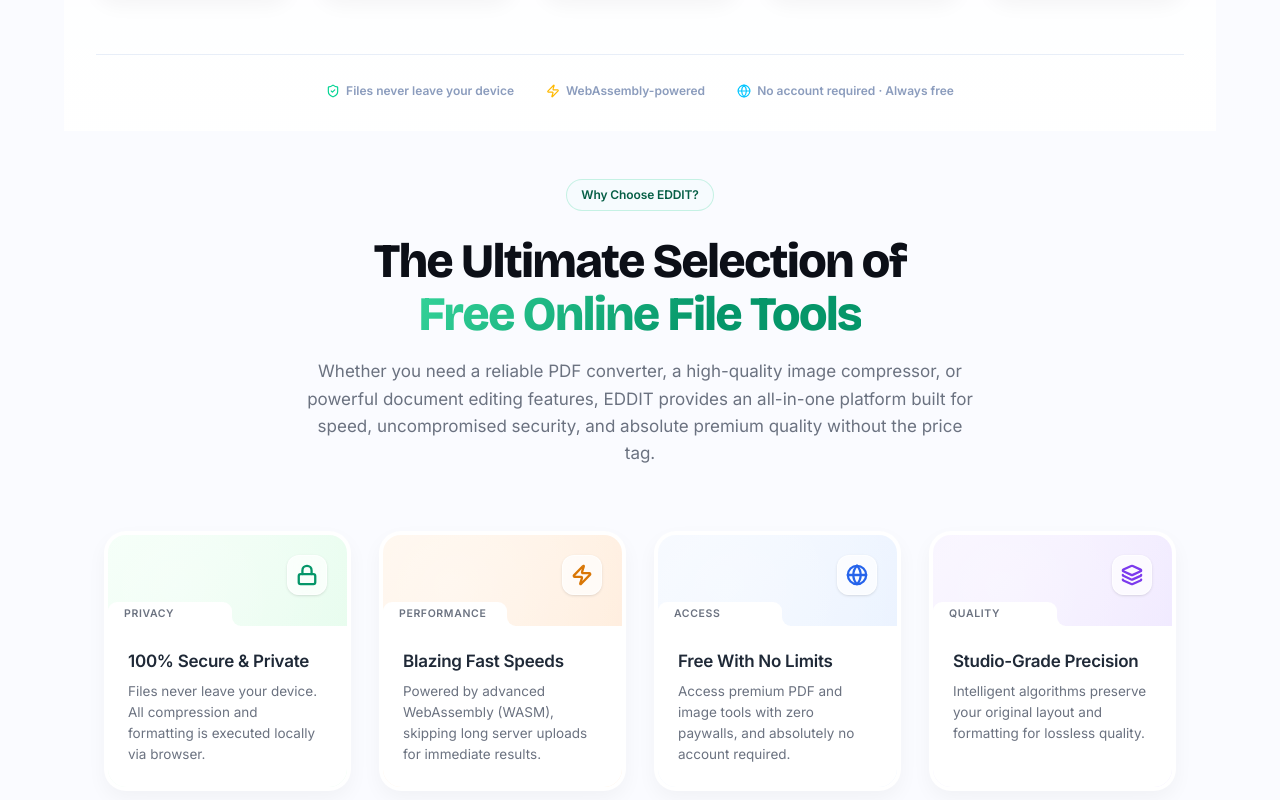
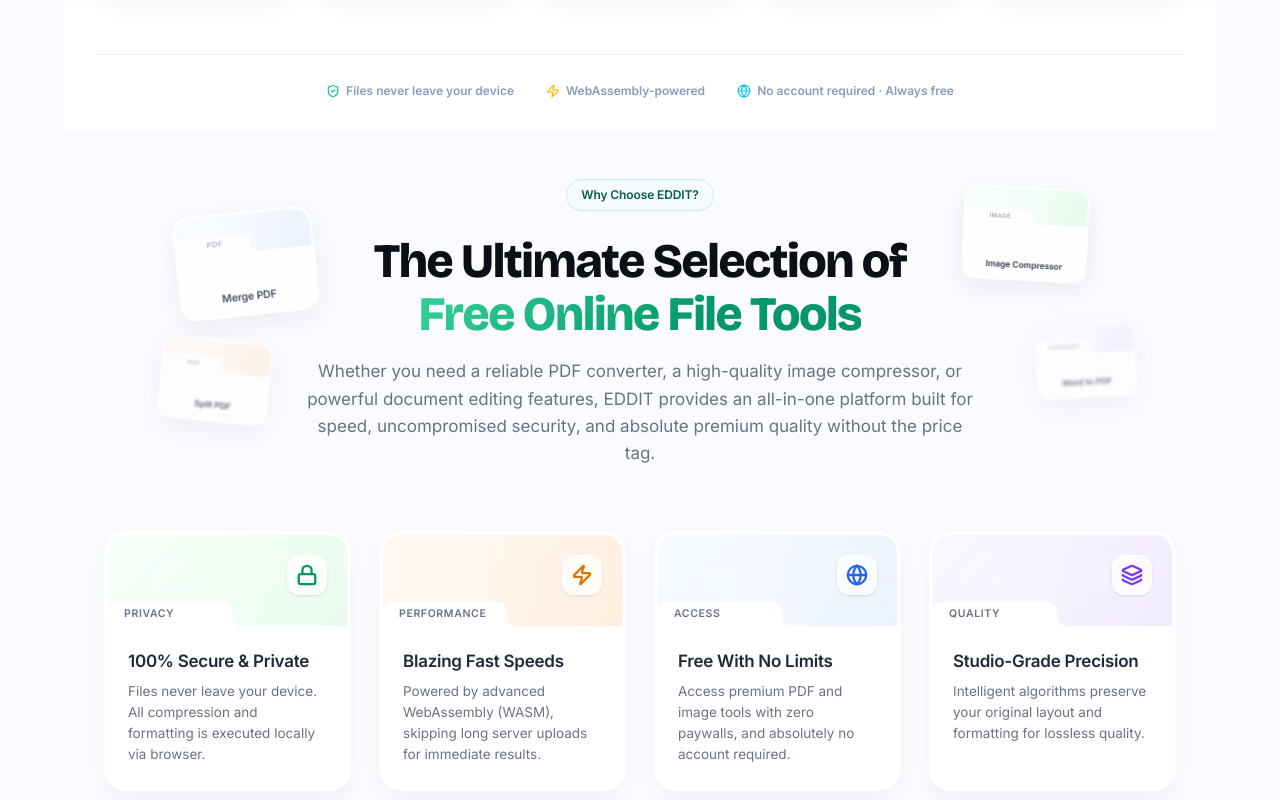
Before and after one commit to siddharth-fr/edita, a Next.js app: page / in a window 1280 px wide. Shown: the part 1139-1939 px from the top of the page. Built offline with nearby package versions, Linux system fonts and the light colour scheme.

Commit message:
ui update

```diff
--- a/src/app/page.tsx
+++ b/src/app/page.tsx
@@ -342,16 +342,16 @@
       <section className="w-full max-w-6xl px-4 sm:px-8 mt-12 mb-10">
         <div className="text-center max-w-2xl mx-auto mb-16 relative">
           {/* Static Floating Cards decorating the Title */}
-          <div className="absolute -left-3 sm:-left-12 lg:-left-32 top-[-10px] sm:top-2 lg:top-8 -rotate-6 opacity-40 sm:opacity-60 lg:opacity-80 scale-[0.35] sm:scale-75 lg:scale-100 origin-center -z-10" style={{ width: 140, filter: 'blur(0.5px)' }}>
+          <div className="absolute -left-3 sm:-left-12 lg:-left-32 top-[-10px] sm:top-2 lg:top-8 -rotate-6 opacity-40 sm:opacity-60 lg:opacity-80 scale-[0.35] sm:scale-75 lg:scale-100 origin-center pointer-events-none" style={{ width: 140, filter: 'blur(0.5px)' }}>
             <CardFace label="Merge PDF" category="PDF" gradient="linear-gradient(135deg,#F5F9FF,#E6F0FF)" size={140} />
           </div>
-          <div className="absolute -right-3 sm:-right-12 lg:-right-28 top-[-20px] sm:top-[-10px] lg:top-2 rotate-3 opacity-50 sm:opacity-70 lg:opacity-90 scale-[0.4] sm:scale-75 lg:scale-100 origin-center -z-10" style={{ width: 125, filter: 'blur(0px)' }}>
+          <div className="absolute -right-3 sm:-right-12 lg:-right-28 top-[-20px] sm:top-[-10px] lg:top-2 rotate-3 opacity-50 sm:opacity-70 lg:opacity-90 scale-[0.4] sm:scale-75 lg:scale-100 origin-center pointer-events-none" style={{ width: 125, filter: 'blur(0px)' }}>
             <CardFace label="Image Compressor" category="IMAGE" gradient="linear-gradient(135deg,#F3FFF7,#E2FBEA)" size={125} />
           </div>
-          <div className="absolute -right-6 sm:-right-20 lg:-right-40 top-[50px] sm:top-[70px] lg:top-36 -rotate-3 opacity-30 sm:opacity-50 lg:opacity-60 scale-[0.35] sm:scale-50 lg:scale-100 origin-center -z-10" style={{ width: 100, filter: 'blur(1.5px)' }}>
+          <div className="absolute -right-6 sm:-right-20 lg:-right-40 top-[50px] sm:top-[70px] lg:top-36 -rotate-3 opacity-30 sm:opacity-50 lg:opacity-60 scale-[0.35] sm:scale-50 lg:scale-100 origin-center pointer-events-none" style={{ width: 100, filter: 'blur(1.5px)' }}>
             <CardFace label="Word to PDF" category="CONVERT" gradient="linear-gradient(135deg,#F8F4FF,#EDE5FF)" size={100} />
           </div>
-          <div className="absolute -left-6 sm:-left-16 lg:-left-36 top-[60px] sm:top-[80px] lg:top-40 rotate-6 opacity-30 sm:opacity-50 lg:opacity-70 scale-[0.35] sm:scale-[0.55] lg:scale-100 origin-center -z-10" style={{ width: 110, filter: 'blur(1px)' }}>
+          <div className="absolute -left-6 sm:-left-16 lg:-left-36 top-[60px] sm:top-[80px] lg:top-40 rotate-6 opacity-30 sm:opacity-50 lg:opacity-70 scale-[0.35] sm:scale-[0.55] lg:scale-100 origin-center pointer-events-none" style={{ width: 110, filter: 'blur(1px)' }}>
             <CardFace label="Split PDF" category="PDF" gradient="linear-gradient(135deg,#FFF6EC,#FFEAD8)" size={110} />
           </div>
           <div
--- a/src/app/privacy/page.tsx
+++ b/src/app/privacy/page.tsx
@@ -32,16 +32,16 @@
         <div className="text-center max-w-2xl mx-auto mb-16 relative">
 
           {/* Static Floating Cards decorating the Title */}
-          <div className="absolute -left-3 sm:-left-12 lg:-left-32 top-[-10px] sm:top-2 lg:top-8 -rotate-6 opacity-40 sm:opacity-60 lg:opacity-80 scale-[0.35] sm:scale-75 lg:scale-100 origin-center -z-10" style={{ width: 140, filter: 'blur(0.5px)' }}>
+          <div className="absolute -left-3 sm:-left-12 lg:-left-32 top-[-10px] sm:top-2 lg:top-8 -rotate-6 opacity-40 sm:opacity-60 lg:opacity-80 scale-[0.35] sm:scale-75 lg:scale-100 origin-center pointer-events-none" style={{ width: 140, filter: 'blur(0.5px)' }}>
             <CardFace label="Privacy Shield" category="SECURITY" gradient="linear-gradient(135deg,#F5F9FF,#E6F0FF)" size={140} />
           </div>
-          <div className="absolute -right-3 sm:-right-12 lg:-right-28 top-[-20px] sm:top-[-10px] lg:top-2 rotate-3 opacity-50 sm:opacity-70 lg:opacity-90 scale-[0.4] sm:scale-75 lg:scale-100 origin-center -z-10" style={{ width: 125, filter: 'blur(0px)' }}>
+          <div className="absolute -right-3 sm:-right-12 lg:-right-28 top-[-20px] sm:top-[-10px] lg:top-2 rotate-3 opacity-50 sm:opacity-70 lg:opacity-90 scale-[0.4] sm:scale-75 lg:scale-100 origin-center pointer-events-none" style={{ width: 125, filter: 'blur(0px)' }}>
             <CardFace label="Local Processing" category="WASM" gradient="linear-gradient(135deg,#F3FFF7,#E2FBEA)" size={125} />
           </div>
-          <div className="absolute -right-6 sm:-right-20 lg:-right-40 top-[50px] sm:top-[70px] lg:top-36 -rotate-3 opacity-30 sm:opacity-50 lg:opacity-60 scale-[0.35] sm:scale-50 lg:scale-100 origin-center -z-10" style={{ width: 100, filter: 'blur(1.5px)' }}>
+          <div className="absolute -right-6 sm:-right-20 lg:-right-40 top-[50px] sm:top-[70px] lg:top-36 -rotate-3 opacity-30 sm:opacity-50 lg:opacity-60 scale-[0.35] sm:scale-50 lg:scale-100 origin-center pointer-events-none" style={{ width: 100, filter: 'blur(1.5px)' }}>
              <CardFace label="No Tracking" category="PRIVACY" gradient="linear-gradient(135deg,#F8F4FF,#EDE5FF)" size={100} />
           </div>
-          <div className="absolute -left-6 sm:-left-16 lg:-left-36 top-[60px] sm:top-[80px] lg:top-40 rotate-6 opacity-30 sm:opacity-50 lg:opacity-70 scale-[0.35] sm:scale-[0.55] lg:scale-100 origin-center -z-10" style={{ width: 110, filter: 'blur(1px)' }}>
+          <div className="absolute -left-6 sm:-left-16 lg:-left-36 top-[60px] sm:top-[80px] lg:top-40 rotate-6 opacity-30 sm:opacity-50 lg:opacity-70 scale-[0.35] sm:scale-[0.55] lg:scale-100 origin-center pointer-events-none" style={{ width: 110, filter: 'blur(1px)' }}>
              <CardFace label="Secure Docs" category="PROTECT" gradient="linear-gradient(135deg,#FFF6EC,#FFEAD8)" size={110} />
           </div>
 
--- a/src/app/tools/page.tsx
+++ b/src/app/tools/page.tsx
@@ -46,16 +46,16 @@
         <div className="text-center max-w-2xl mx-auto mb-16 relative">
 
           {/* Static Floating Cards decorating the Title */}
-          <div className="absolute -left-3 sm:-left-12 lg:-left-32 top-[-10px] sm:top-2 lg:top-8 -rotate-6 opacity-40 sm:opacity-60 lg:opacity-80 scale-[0.35] sm:scale-75 lg:scale-100 origin-center -z-10" style={{ width: 140, filter: 'blur(0.5px)' }}>
+          <div className="absolute -left-3 sm:-left-12 lg:-left-32 top-[-10px] sm:top-2 lg:top-8 -rotate-6 opacity-40 sm:opacity-60 lg:opacity-80 scale-[0.35] sm:scale-75 lg:scale-100 origin-center pointer-events-none" style={{ width: 140, filter: 'blur(0.5px)' }}>
             <CardFace label="PDF to Word" category="CONVERT" gradient="linear-gradient(135deg,#F2FDFF,#DCF8FF)" size={140} />
           </div>
-          <div className="absolute -right-3 sm:-right-12 lg:-right-28 top-[-20px] sm:top-[-10px] lg:top-2 rotate-3 opacity-50 sm:opacity-70 lg:opacity-90 scale-[0.4] sm:scale-75 lg:scale-100 origin-center -z-10" style={{ width: 125, filter: 'blur(0px)' }}>
+          <div className="absolute -right-3 sm:-right-12 lg:-right-28 top-[-20px] sm:top-[-10px] lg:top-2 rotate-3 opacity-50 sm:opacity-70 lg:opacity-90 scale-[0.4] sm:scale-75 lg:scale-100 origin-center pointer-events-none" style={{ width: 125, filter: 'blur(0px)' }}>
             <CardFace label="JPG to PDF" category="IMAGE" gradient="linear-gradient(135deg,#FFF3F7,#FFE5F0)" size={125} />
           </div>
-          <div className="absolute -right-6 sm:-right-20 lg:-right-40 top-[50px] sm:top-[70px] lg:top-36 -rotate-3 opacity-30 sm:opacity-50 lg:opacity-60 scale-[0.35] sm:scale-50 lg:scale-100 origin-center -z-10" style={{ width: 100, filter: 'blur(1.5px)' }}>
+          <div className="absolute -right-6 sm:-right-20 lg:-right-40 top-[50px] sm:top-[70px] lg:top-36 -rotate-3 opacity-30 sm:opacity-50 lg:opacity-60 scale-[0.35] sm:scale-50 lg:scale-100 origin-center pointer-events-none" style={{ width: 100, filter: 'blur(1.5px)' }}>
             <CardFace label="PNG to JPG" category="IMAGE" gradient="linear-gradient(135deg,#F4FFF9,#E5FBEF)" size={100} />
           </div>
-          <div className="absolute -left-6 sm:-left-16 lg:-left-36 top-[60px] sm:top-[80px] lg:top-40 rotate-6 opacity-30 sm:opacity-50 lg:opacity-70 scale-[0.35] sm:scale-[0.55] lg:scale-100 origin-center -z-10" style={{ width: 110, filter: 'blur(1px)' }}>
+          <div className="absolute -left-6 sm:-left-16 lg:-left-36 top-[60px] sm:top-[80px] lg:top-40 rotate-6 opacity-30 sm:opacity-50 lg:opacity-70 scale-[0.35] sm:scale-[0.55] lg:scale-100 origin-center pointer-events-none" style={{ width: 110, filter: 'blur(1px)' }}>
             <CardFace label="Compress PDF" category="PDF" gradient="linear-gradient(135deg,#F8F4FF,#EDE5FF)" size={110} />
           </div>
 
--- a/src/app/why-us/page.tsx
+++ b/src/app/why-us/page.tsx
@@ -37,16 +37,16 @@
       <section className="w-full max-w-6xl px-4 sm:px-8 mt-12 mb-10">
         <div className="text-center max-w-2xl mx-auto mb-16 relative">
           {/* Static Floating Cards decorating the Title */}
-          <div className="absolute -left-3 sm:-left-12 lg:-left-32 top-[-10px] sm:top-2 lg:top-8 -rotate-6 opacity-40 sm:opacity-60 lg:opacity-80 scale-[0.35] sm:scale-75 lg:scale-100 origin-center -z-10" style={{ width: 140, filter: 'blur(0.5px)' }}>
+          <div className="absolute -left-3 sm:-left-12 lg:-left-32 top-[-10px] sm:top-2 lg:top-8 -rotate-6 opacity-40 sm:opacity-60 lg:opacity-80 scale-[0.35] sm:scale-75 lg:scale-100 origin-center pointer-events-none" style={{ width: 140, filter: 'blur(0.5px)' }}>
             <CardFace label="Merge PDF" category="PDF" gradient="linear-gradient(135deg,#F5F9FF,#E6F0FF)" size={140} />
           </div>
-          <div className="absolute -right-3 sm:-right-12 lg:-right-28 top-[-20px] sm:top-[-10px] lg:top-2 rotate-3 opacity-50 sm:opacity-70 lg:opacity-90 scale-[0.4] sm:scale-75 lg:scale-100 origin-center -z-10" style={{ width: 125, filter: 'blur(0px)' }}>
+          <div className="absolute -right-3 sm:-right-12 lg:-right-28 top-[-20px] sm:top-[-10px] lg:top-2 rotate-3 opacity-50 sm:opacity-70 lg:opacity-90 scale-[0.4] sm:scale-75 lg:scale-100 origin-center pointer-events-none" style={{ width: 125, filter: 'blur(0px)' }}>
             <CardFace label="Image Compressor" category="IMAGE" gradient="linear-gradient(135deg,#F3FFF7,#E2FBEA)" size={125} />
           </div>
-          <div className="absolute -right-6 sm:-right-20 lg:-right-40 top-[50px] sm:top-[70px] lg:top-36 -rotate-3 opacity-30 sm:opacity-50 lg:opacity-60 scale-[0.35] sm:scale-50 lg:scale-100 origin-center -z-10" style={{ width: 100, filter: 'blur(1.5px)' }}>
+          <div className="absolute -right-6 sm:-right-20 lg:-right-40 top-[50px] sm:top-[70px] lg:top-36 -rotate-3 opacity-30 sm:opacity-50 lg:opacity-60 scale-[0.35] sm:scale-50 lg:scale-100 origin-center pointer-events-none" style={{ width: 100, filter: 'blur(1.5px)' }}>
              <CardFace label="Word to PDF" category="CONVERT" gradient="linear-gradient(135deg,#F8F4FF,#EDE5FF)" size={100} />
           </div>
-          <div className="absolute -left-6 sm:-left-16 lg:-left-36 top-[60px] sm:top-[80px] lg:top-40 rotate-6 opacity-30 sm:opacity-50 lg:opacity-70 scale-[0.35] sm:scale-[0.55] lg:scale-100 origin-center -z-10" style={{ width: 110, filter: 'blur(1px)' }}>
+          <div className="absolute -left-6 sm:-left-16 lg:-left-36 top-[60px] sm:top-[80px] lg:top-40 rotate-6 opacity-30 sm:opacity-50 lg:opacity-70 scale-[0.35] sm:scale-[0.55] lg:scale-100 origin-center pointer-events-none" style={{ width: 110, filter: 'blur(1px)' }}>
              <CardFace label="Split PDF" category="PDF" gradient="linear-gradient(135deg,#FFF6EC,#FFEAD8)" size={110} />
           </div>
 
```
